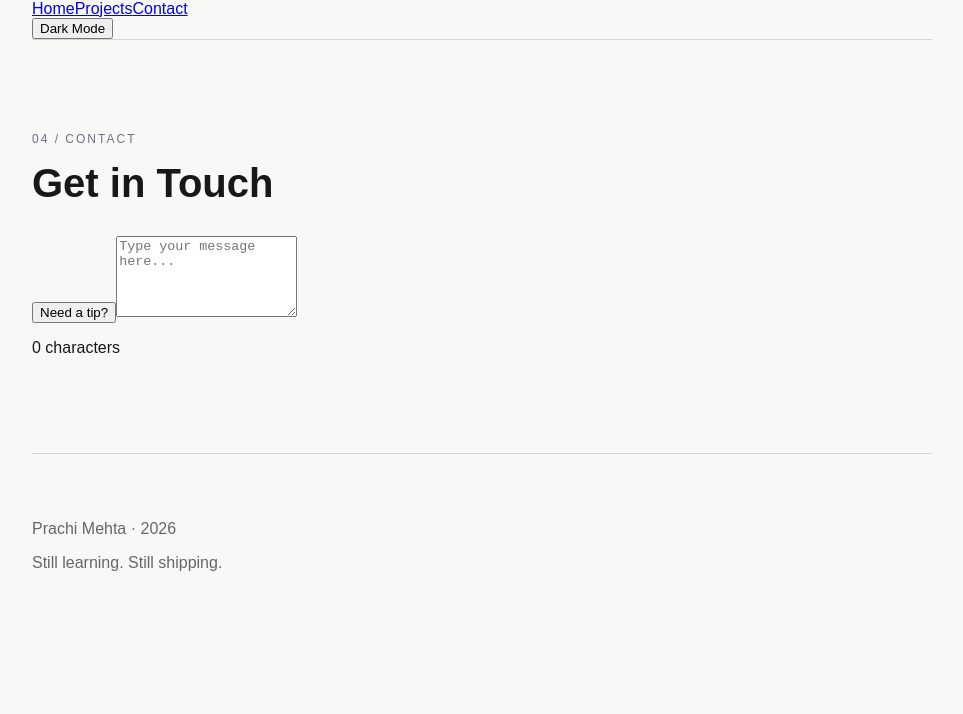
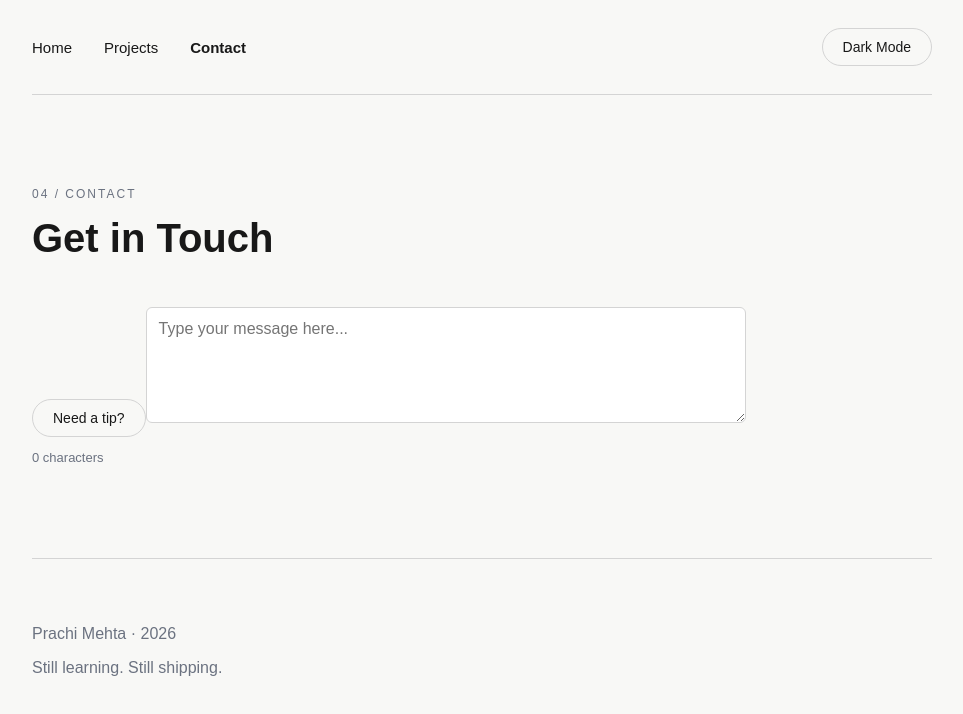
Before and after one commit to prachimehta07/portfolio-d25it121, a React (Vite) app in the folder frontend/: page /contact in a window 1280 px wide. Shown: the top 714 px of the page, without its empty margins (158-1121 px from the left). Built offline with nearby package versions, Linux system fonts and the light colour scheme.

Commit message:
Refactor CSS to design tokens, add dark mode and hover/focus states

```diff
--- a/frontend/src/App.css
+++ b/frontend/src/App.css
@@ -1,30 +1,111 @@
+:root {
+  --bg: #f8f8f6;
+  --text: #181818;
+  --muted: #6b7280;
+  --border: #d4d4d4;
+  --surface: #ffffff;
+  --accent: #2563eb;
+  --accent-soft: rgba(37, 99, 235, 0.15);
+}
+
+.portfolio.dark {
+  --bg: #111113;
+  --text: #e4e4e7;
+  --muted: #8b8b93;
+  --border: #2a2a2e;
+  --surface: #18181b;
+  --accent: #5b8def;
+  --accent-soft: rgba(91, 141, 239, 0.18);
+}
+
+/* Fixes the light seam on wide screens: body has no way to "see"
+   .portfolio.dark since it's a parent, so :has() mirrors the state. */
+body:has(.portfolio.dark) {
+  background: #111113;
+}
+
 * {
   box-sizing: border-box;
 }
 
 body {
   margin: 0;
-  background: #f8f8f6;
-  color: #181818;
+  background: var(--bg);
+  color: var(--text);
   font-family: Arial, Helvetica, sans-serif;
+  transition: background 0.2s ease;
 }
 
 .portfolio {
   width: min(900px, 90%);
   margin: 0 auto;
+  background: var(--bg);
+  color: var(--text);
+  transition: background 0.2s ease, color 0.2s ease;
+}
+
+.navbar {
+  display: flex;
+  justify-content: space-between;
+  align-items: center;
+  padding: 28px 0;
+}
+
+.nav-links {
+  display: flex;
+  gap: 32px;
+}
+
+.nav-links a {
+  text-decoration: none;
+  color: inherit;
+  font-size: 15px;
+  transition: color 0.15s ease;
+}
+
+.nav-links a:hover {
+  color: var(--accent);
+}
+
+.active-link {
+  color: var(--accent);
+  font-weight: 600;
+}
+
+.theme-toggle,
+.help-toggle {
+  border: 1px solid var(--border);
+  background: none;
+  color: var(--text);
+  padding: 10px 20px;
+  border-radius: 24px;
+  cursor: pointer;
+  font-size: 14px;
+  transition: border-color 0.15s ease, color 0.15s ease;
+}
+
+.theme-toggle:hover,
+.help-toggle:hover {
+  border-color: var(--accent);
+  color: var(--accent);
 }
 
 .header {
   min-height: 80vh;
-  padding: 100px 0 60px;
+  padding: 130px 0 60px;
   display: flex;
   flex-direction: column;
   justify-content: center;
+  /* Inline style sets a bright accent border-top via the themeColor
+     prop — !important tones it down without touching Header.jsx.
+     Cleaner long-term fix: pass a softer hex through the prop itself. */
+  border-top-color: var(--border) !important;
+  border-top-width: 1px !important;
 }
 
 .eyebrow,
 .section-label {
-  color: #6b7280;
+  color: var(--muted);
   font-size: 12px;
   letter-spacing: 2px;
 }
@@ -36,7 +117,7 @@ body {
 
 .header h2 {
   margin: 0;
-  color: #555;
+  color: var(--muted);
   font-size: 24px;
   font-weight: 400;
 }
@@ -50,7 +131,7 @@ body {
 
 .section {
   padding: 80px 0;
-  border-top: 1px solid #d4d4d4;
+  border-top: 1px solid var(--border);
 }
 
 .section h2 {
@@ -62,6 +143,7 @@ body {
   max-width: 700px;
   font-size: 18px;
   line-height: 1.8;
+  color: var(--text);
 }
 
 .skills-list {
@@ -72,8 +154,9 @@ body {
 
 .skill {
   padding: 10px 18px;
-  border: 1px solid #aaa;
+  border: 1px solid var(--border);
   border-radius: 30px;
+  color: var(--text);
 }
 
 .projects {
@@ -83,7 +166,14 @@ body {
 
 .project-card {
   padding: 25px;
-  border: 1px solid #d4d4d4;
+  border: 1px solid var(--border);
+  background: var(--surface);
+  transition: border-color 0.15s ease, transform 0.15s ease;
+}
+
+.project-card:hover {
+  border-color: var(--accent);
+  transform: translateY(-2px);
 }
 
 .project-card h3 {
@@ -92,13 +182,53 @@ body {
 
 .project-card p {
   line-height: 1.6;
-  color: #555;
+  color: var(--muted);
+}
+
+.help-text {
+  color: var(--muted);
+  font-size: 14px;
+  margin: 10px 0;
+}
+
+.contact-input {
+  width: 100%;
+  max-width: 600px;
+  padding: 12px;
+  font-family: inherit;
+  font-size: 16px;
+  border: 1px solid var(--border);
+  border-radius: 6px;
+  margin-top: 16px;
+  background: var(--surface);
+  color: var(--text);
+  transition: border-color 0.15s ease, box-shadow 0.15s ease;
+}
+
+.contact-input:focus {
+  outline: none;
+  border-color: var(--accent);
+  box-shadow: 0 0 0 3px var(--accent-soft);
+}
+
+.char-count {
+  font-size: 13px;
+  color: var(--muted);
+}
+
+.live-preview {
+  margin-top: 20px;
+  padding: 16px;
+  border: 1px solid var(--border);
+  border-radius: 6px;
+  max-width: 600px;
+  background: var(--surface);
 }
 
 .footer {
   padding: 50px 0;
-  border-top: 1px solid #d4d4d4;
-  color: #666;
+  border-top: 1px solid var(--border);
+  color: var(--muted);
 }
 
 @media (max-width: 600px) {
```
